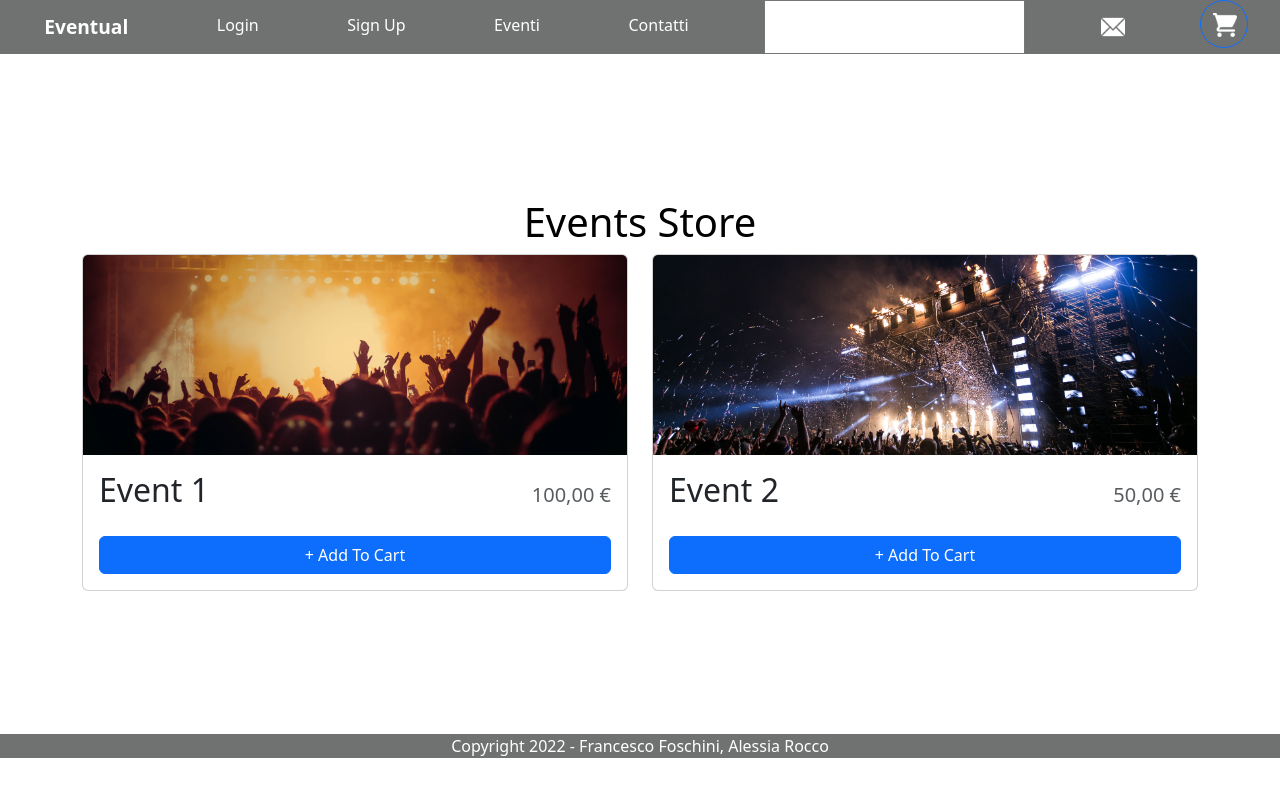
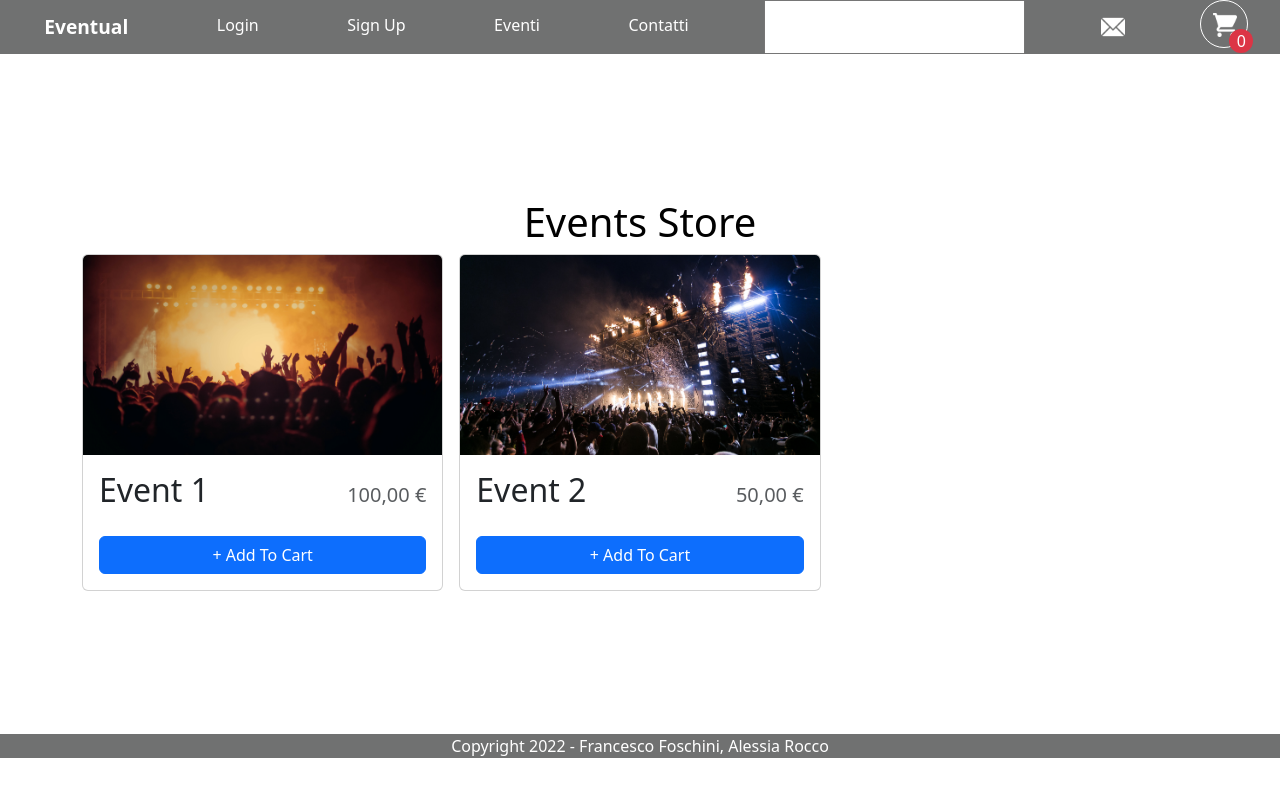
Before and after one commit to Ocsof/Eventual, a React (Create React App) app in the folder frontend/: page /events in a window 1280 px wide. Shown: the top 796 px of the page. Built offline with nearby package versions, Linux system fonts and the light colour scheme.

Commit message:
complete shopping cart working with local data

```diff
--- a/frontend/src/App.js
+++ b/frontend/src/App.js
@@ -3,14 +3,15 @@ import SignUp from "./cmp/SignUp";
 import Home from "./cmp/Home";
 import Login from "./cmp/Login";
 import Notifications from "./cmp/Notifications";
-import {ShoppingCart} from "./cmp/events/ShoppingCart";
 import Contacts from "./cmp/Contacts";
 import Admin from "./cmp/intern/Admin";
 import React, {useState} from "react";
 import * as PropTypes from 'prop-types';
 import PasswordRecover from "./cmp/PasswordRecover";
 import {Button, Nav} from "react-bootstrap";
-import {ShoppingCartProvider, useShoppingCart} from "./cmp/events/ShoppingCartContext";
+import {ShoppingCartProvider, useShoppingCart} from "./cmp/store/ShoppingCartContext";
+import {Store} from "./cmp/store/Store";
+import {ShoppingCart} from "./cmp/store/ShoppingCart";
 
 Routes.propTypes = {children: PropTypes.node};
 
@@ -31,7 +32,6 @@ function App() {
     };
 
   return (
-      <ShoppingCartProvider>
       <div className="App">
           <Router >
               <Nav className="App-nav">
@@ -46,14 +46,21 @@ function App() {
                       label="Search"
                       onChange={inputHandler}
                   />
-                  <Link to="/notify" className="link-icon"> <img src={"img/notification.svg"} alt="notifications" className="link-icon" /> </Link>
+                  <Link to="/notify" className="link-icon">
+                      <img src={"img/notification.svg"} alt="notifications" className="link-icon" />
+                  </Link>
                   <Button
                       onClick={openCart}
-                      className="rounded-circle"
+                      className="rounded-circle border border-white btn btn-outline-light"
                       variant="outline-primary"
                       style={{width: "3rem", height:"3rem", position:"relative"}}
                   >
                       <img  src={"img/shopping-cart.svg"} alt="shopping cart" className="link-icon" />
+                      <div className="rounded-circle bg-danger d-flex justify-content-center align-items-center"
+                      style={{color: "white", width:"1.5rem", height: "1.5rem", position: "absolute", bottom: 0, right: 0,
+                      transform:"translate(25%, 25%)"}}>
+                          {cartQuantity}
+                      </div>
                   </Button>
               </Nav>
               <div className="App-content">
@@ -63,17 +70,17 @@ function App() {
                       <Route exact path="/signup" element={<SignUp />} />
                       <Route exact path="/notify" element={<Notifications />} />
                       <Route exact path="/contacts" element={<Contacts />} />
-                      <Route exact path="/events" element={<ShoppingCart />} />
+                      <Route exact path="/events" element={<Store />} />
                       <Route exact path="/admin" element={<Admin />} />
                       <Route exact path="/passwordRecover" element={<PasswordRecover />} />
+                      <Route exact path="/cart" element={<ShoppingCart />} />
                   </Routes>
               </div>
           </Router>
           <footer>
               Copyright 2022 - Francesco Foschini, Alessia Rocco
           </footer>
-    </div>
-      </ShoppingCartProvider>
+      </div>
   );
 }
 
--- /dev/null
+++ b/frontend/src/cmp/store/CartItem.tsx
@@ -0,0 +1,39 @@
+import {useShoppingCart} from "./ShoppingCartContext";
+// @ts-ignore
+import storeItems from '../../data/items.json'
+import {Button, Stack} from "react-bootstrap";
+import {formatCurrency} from "../../utilities/formatCurrency";
+
+type CartItemProps = {
+    id: number,
+    quantity: number
+}
+
+export function CartItem({ id, quantity }:CartItemProps){
+    const { removeFromCart } = useShoppingCart()
+
+    const item = storeItems.find((i: { id: number; }) => i.id === id)
+
+    if(item == null) return null
+
+    return (
+        <Stack direction="horizontal" gap={2} className="d-flex align-items-center">
+            <img src={item.imgUrl} style={{ width: "125px", height: "75px", objectFit:"cover"}}/>
+            <div className="me-auto">
+                <div>
+                    {item.name}
+                    {quantity > 0 && <span className="text-muted" style={{fontSize: ".65rem"}}>x{quantity}</span> }
+                </div>
+                <div className="text-muted" style={{fontSize: ".75rem"}}>
+                    {formatCurrency(item.price)}
+                </div>
+            </div>
+            <div>
+                {formatCurrency(item.price * quantity)}
+            </div>
+            <Button variant="outline-danger" size="sm" onClick={() => removeFromCart(item.id)}>
+                &times;
+            </Button>
+        </Stack>
+    )
+}
--- /dev/null
+++ b/frontend/src/cmp/store/ShoppingCart.tsx
@@ -0,0 +1,35 @@
+import {Offcanvas, Stack} from "react-bootstrap";
+import {useShoppingCart} from "./ShoppingCartContext";
+import {CartItem} from "./CartItem";
+import {formatCurrency} from "../../utilities/formatCurrency";
+// @ts-ignore
+import storeItems from '../../data/items.json'
+
+type ShoppingCartProps = {
+    isOpen: boolean
+}
+
+export function ShoppingCart ( {isOpen}: ShoppingCartProps ) {
+    const {closeCart, cartItems} = useShoppingCart()
+
+    return (
+        <Offcanvas show={isOpen} onHide={closeCart} placement="end">
+            <Offcanvas.Header closeButton>
+                <Offcanvas.Title>Cart</Offcanvas.Title>
+            </Offcanvas.Header>
+            <Offcanvas.Body>
+                <Stack gap={3}>
+                    {cartItems.map(item => (
+                        <CartItem key={item.id}{...item} />
+                    ))}
+                    <div className="ms-auto fw-bold fs-5">
+                        Total {formatCurrency(cartItems.reduce((total, cartItem) => {
+                            const item = storeItems.find((i: { id: number; }) => i.id === cartItem.id)
+                        return total + (item?.price || 0) * cartItem.quantity
+                    }, 0))}
+                    </div>
+                </Stack>
+            </Offcanvas.Body>
+        </Offcanvas>
+    )
+}
--- a/frontend/src/cmp/events/ShoppingCartContext.tsx
+++ b/frontend/src/cmp/store/ShoppingCartContext.tsx
@@ -1,4 +1,6 @@
 import {createContext, ReactNode, useContext, useState} from "react"
+import {ShoppingCart} from "./ShoppingCart";
+import {useLocalStorage} from "../../hooks/useLocalStorage";
 
 type ShoppingCartProviderProps = {
     children: ReactNode
@@ -27,10 +29,10 @@ export function useShoppingCart() {
 }
 
 export function ShoppingCartProvider( { children }: ShoppingCartProviderProps) {
-    const [cartItems, setCartItems] = useState<CartItem[]>([])
+    const [cartItems, setCartItems] = useLocalStorage<CartItem[]>("shopping-cart", [])
     const [isOpen, setIsOpen] = useState(false)
 
-    const cartQuantity = cartItems.reduce((quantity, item) => item.quantity * quantity, 0)
+    const cartQuantity = cartItems.reduce((quantity, item) => item.quantity + quantity, 0)
 
     const openCart = () => setIsOpen(true)
     const closeCart = () => setIsOpen(false)
@@ -80,16 +82,17 @@ export function ShoppingCartProvider( { children }: ShoppingCartProviderProps) {
     return (
         <ShoppingCartContext.Provider
             value={{
-                openCart,
-                closeCart,
                 getItemQuantity,
                 increaseCartQuantity,
                 decreaseCartQuantity,
                 removeFromCart,
+                openCart,
+                closeCart,
                 cartItems,
                 cartQuantity
         }}>
             {children}
+            <ShoppingCart isOpen={isOpen} />
         </ShoppingCartContext.Provider>
     )
 }
--- a/frontend/src/cmp/events/ShoppingCart.tsx
+++ b/frontend/src/cmp/store/Store.tsx
@@ -6,19 +6,19 @@ import {StoreItem} from "./StoreItem"
 // @ts-ignore
 import storeItems from '../../data/items.json'
 
-export function ShoppingCart () {
+export function Store() {
     return (
         <>
             <h1>Events Store</h1>
             <Container>
-                <Row>
+                <Row md={2} xs={1} lg={3} className="g-3">
                     {storeItems.map((item: JSX.IntrinsicAttributes & { id: number; name: string; price: number; imgUrl: string; }) => (
-                        <Col key={item.id}>
-                            <StoreItem {...item}/>
-                        </Col>
+                    <Col key={item.id}>
+                        <StoreItem {...item}/>
+                    </Col>
                     ))}
                 </Row>
             </Container>
         </>
-    );
+);
 }
--- /dev/null
+++ b/frontend/src/hooks/useLocalStorage.ts
@@ -0,0 +1,20 @@
+import {useEffect, useState} from "react";
+
+export function useLocalStorage<T>(key:string, initialValue: T | (() => T)){
+    const [value, setValue] = useState<T>(() => {
+        const jsonValue = localStorage.getItem(key)
+        if(jsonValue != null) return JSON.parse(jsonValue)
+
+        if(typeof initialValue === "function"){
+            return (initialValue as () => T)()
+        } else {
+            return initialValue
+        }
+    })
+
+    useEffect(() => {
+        localStorage.setItem(key, JSON.stringify(value))
+    }, [key, value])
+
+    return [value, setValue] as [typeof value, typeof setValue]
+}
--- a/frontend/src/index.js
+++ b/frontend/src/index.js
@@ -4,11 +4,14 @@ import './scss/index.scss';
 import App from './App';
 import reportWebVitals from './reportWebVitals';
 import 'bootstrap/dist/css/bootstrap.css';
+import {ShoppingCartProvider} from "./cmp/store/ShoppingCartContext";
 
 const root = ReactDOM.createRoot(document.getElementById('root'));
 root.render(
   <React.StrictMode>
-    <App />
+      <ShoppingCartProvider>
+          <App />
+      </ShoppingCartProvider>
   </React.StrictMode>
 );
 
```
Also changed, not shown: frontend/src/cmp/store/StoreItem.tsx (renamed from frontend/src/cmp/events/StoreItem.tsx, +6 -1 lines).
